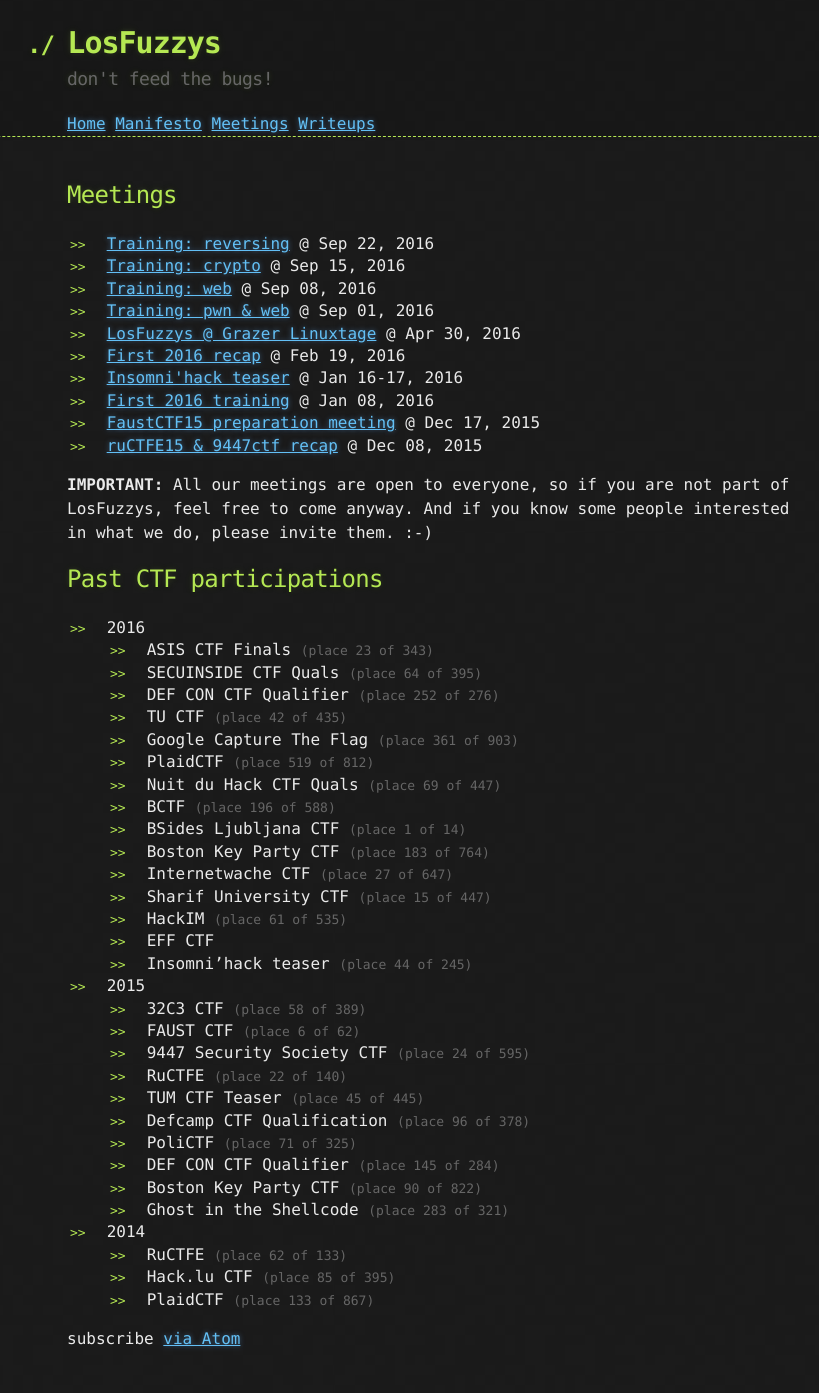
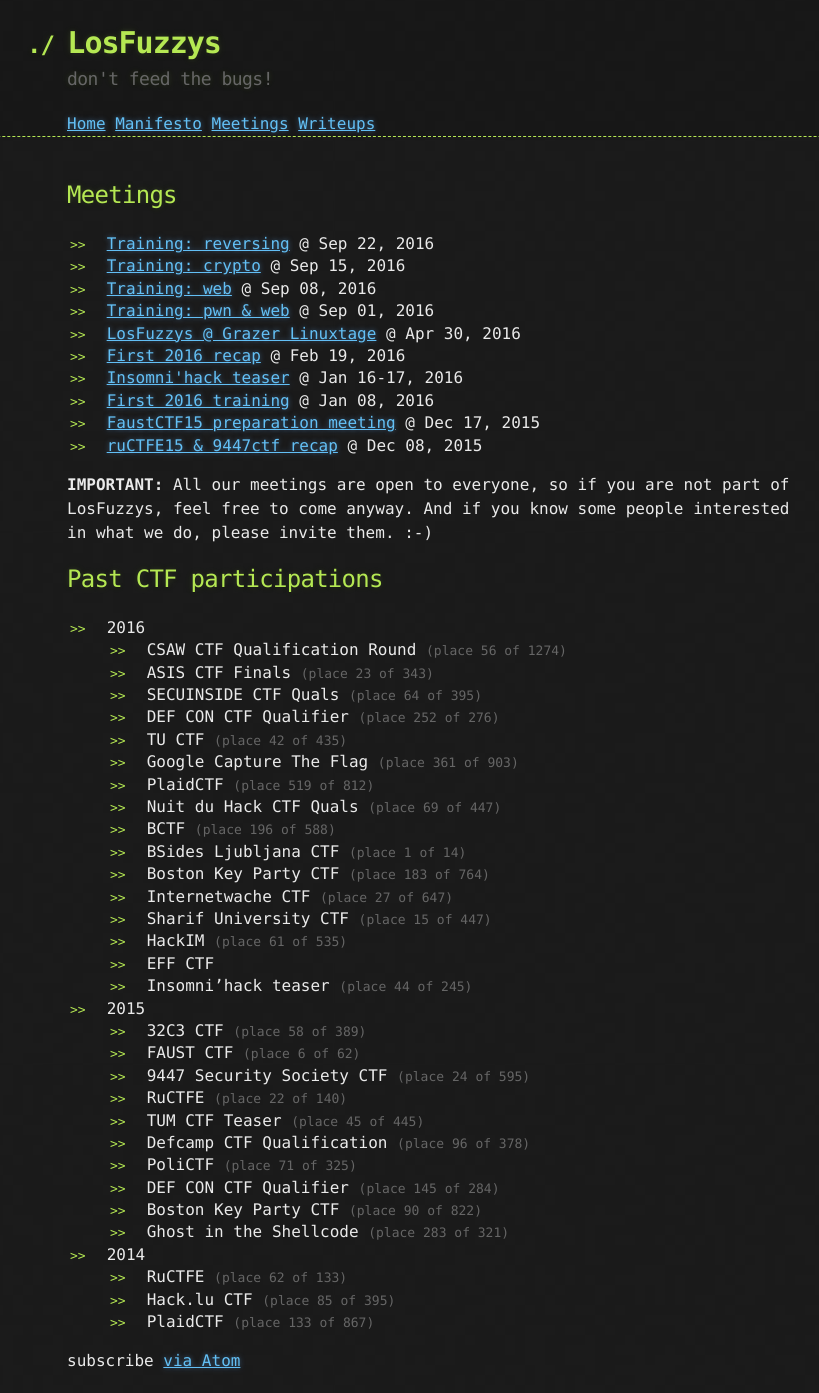
Before and after one commit to mtps3/Mtps3.github.io, a Jekyll site: the page built from meetings.md, in a window 1280 px wide. Shown: the whole page, without its empty margins (198-1017 px from the left). Built offline with Jekyll 4.4.1, drawn with Linux system fonts in a browser that asks for light colours; before the commit the page ends 1371 px from its top, so only the background shows below that.

Commit message:
Added CSAW CTF score

```diff
--- a/meetings.md
+++ b/meetings.md
@@ -18,6 +18,7 @@
 <!-- generated using scripts/getPastCTFs.py  -->
 
 * 2016
+  * CSAW CTF Qualification Round <span class="discreet">(place 56 of 1274)</span>
   * ASIS CTF Finals <span class="discreet">(place 23 of 343)</span>
   * SECUINSIDE CTF Quals <span class="discreet">(place 64 of 395)</span>
   * DEF CON CTF Qualifier <span class="discreet">(place 252 of 276)</span>
```
